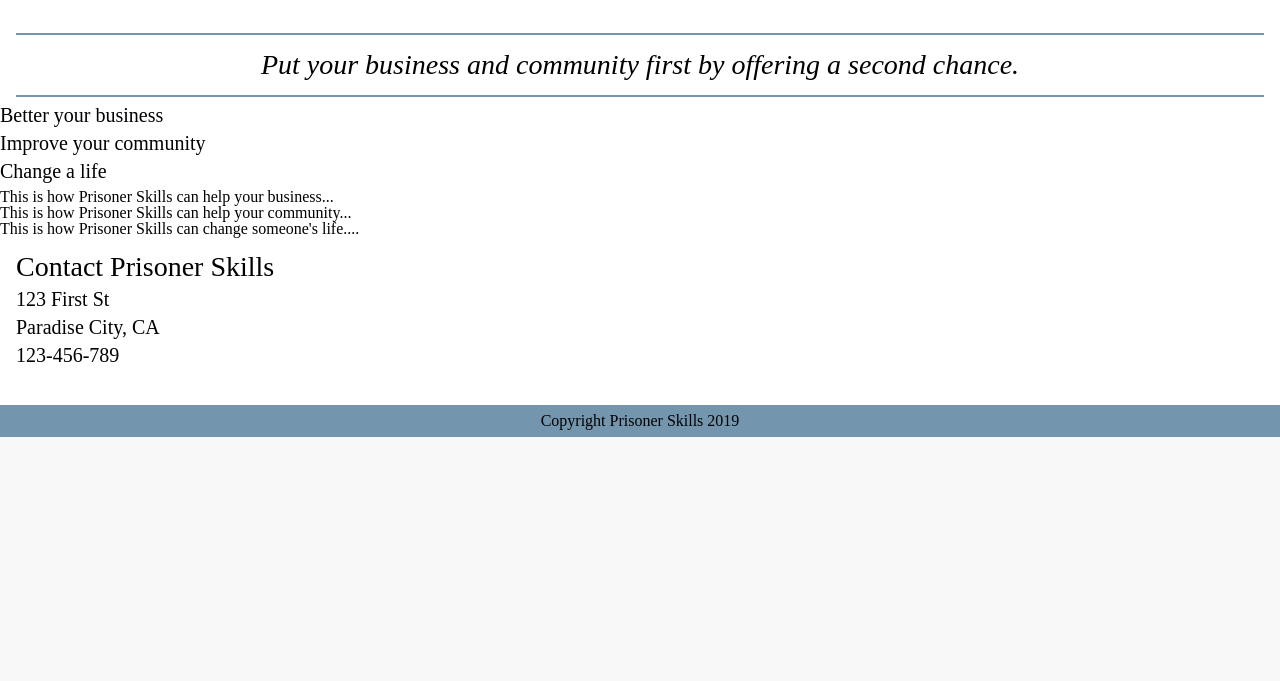
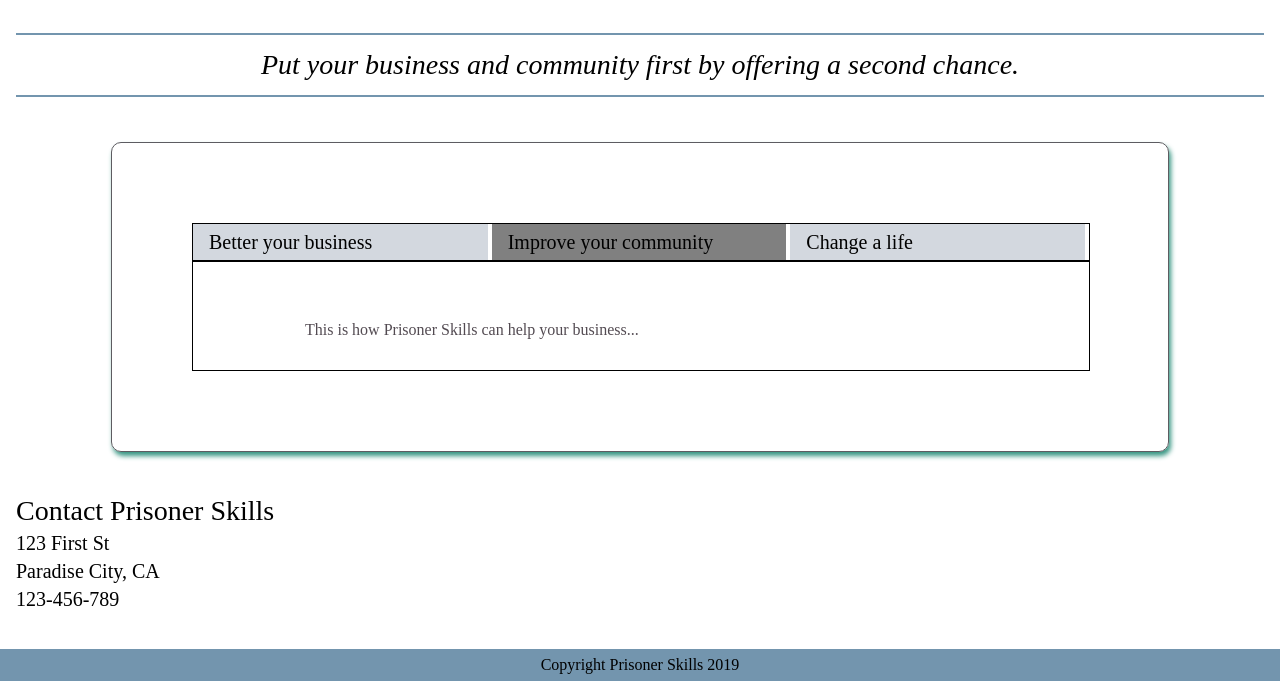
Before and after one commit to buildweek-prisonerskills/User-Interface, a PHP site: page /prisonerskills.html in a window 1280 px wide. Shown: the part 453-1134 px from the top of the page. Before the commit the page ends 890 px from the top, so only its background shows below. Run offline with PHP 8.4, Linux system fonts and the light colour scheme.

Commit message:
More progress on tabs: css seems complete, still need to add JS/event listeners

```diff
--- a/css/index.css
+++ b/css/index.css
@@ -254,26 +254,6 @@ a:hover {
 .contact-info h4 {
   margin: 1rem 0 0.5rem 0;
 }
-.profiles-container {
-  display: flex;
-  justify-content: space-evenly;
-}
-.profiles-container .profile {
-  border: 1px solid #7395ae;
-  display: flex;
-  flex-direction: column;
-  justify-content: space-evenly;
-  align-items: center;
-}
-.profiles-container .profile h4 {
-  margin: 1rem 0;
-}
-.profiles-container .profile p {
-  margin-bottom: 0.5rem;
-}
-.profiles-container .profile button {
-  margin-bottom: 0.5rem;
-}
 .about-main .about-headline-container {
   margin: 1.5rem auto;
 }
@@ -296,3 +276,60 @@ a:hover {
   border-radius: 8px;
   padding: 0.5rem;
 }
+.tabs-container {
+  padding: 5rem;
+  border: 1px solid black;
+  width: 70%;
+  margin: 45px auto;
+  display: flex;
+  border: 1px solid #5D5c61;
+  box-shadow: 2px 4px 5px #379683;
+  border-radius: 10px;
+  overflow: hidden;
+}
+.tabs-container .tabs {
+  width: 100%;
+}
+.tabs-container .tabs .tabs-content {
+  border: 1px solid black;
+  width: 100%;
+  height: 3rem;
+  display: flex;
+  justify-content: center;
+  padding-top: 60px;
+}
+.tabs-container .tabs .a-tab {
+  display: none;
+  width: 75%;
+}
+.tabs-container .tabs .a-tab .tab-item-text p {
+  color: #534B52;
+}
+.tabs-container .tabs .tab-item-selected {
+  display: block;
+}
+.tabs-container .tabs .tab-item-selected p {
+  color: green;
+}
+.tabs-container .tabs .tab-headers {
+  border: 1px solid black;
+  display: flex;
+  width: 100%;
+  justify-content: space-evenly;
+}
+.tabs-container .tabs .tab-link {
+  width: 30%;
+  border-right: 4px solid white;
+  background-color: #d3d8df;
+  padding: 0 3rem 0 1rem;
+  cursor: pointer;
+}
+.tabs-container .tabs .tab-link:hover {
+  background-color: #7395ae;
+}
+.tabs-container .tabs .tab-link-selected {
+  background-color: gray;
+}
+.tabs-container .tabs .tab-link-selected:hover {
+  background-color: #7395ae98;
+}
--- a/less/index.less
+++ b/less/index.less
@@ -5,4 +5,4 @@
 @import "footer.less";
 @import "home-page.less";
 @import "about-main.less";
-@import "tabs.less"
+@import "tabs.less";
--- a/less/tabs.less
+++ b/less/tabs.less
@@ -1,40 +1,61 @@
 .tabs-container {
+    padding: 5rem;
     border: 1px solid black;
-    // width: 70%;
-    // margin: 45px auto;
-    // display: flex;
-    // border: 1px solid @navigation-text;
-    // box-shadow: 2px 4px 5px @footer-bg;
-    // border-radius: 10px;
-    // overflow: hidden;
-    // .tabs {
-    //     width: 100%;
-    //     .tabs-content {
-    //       width: 100%;
-    //       height: 3rem;
-    //       display: flex;
-    //       justify-content: center;
-    //       padding-top: 60px;
-    //     }
-    //     .a-tab {
-    //         display: none;
-    //         width: 75%;
-    //         .tab-item-text {
-    //             p {
-    //                 color: red;
-    //             }
-    //         }
-    //     }
-    //     .tab-item-selected {
-    //         display: block;
-    //         p {
-    //             color: green;
-    //         }
-    //     }
-    //     .tab-headers {
-    //         display: flex;
-    //         background-color: @Dark-Gray;
-    //     }
+    width: 70%;
+    margin: 45px auto;
+    display: flex;
+    border: 1px solid @navigation-text;
+    box-shadow: 2px 4px 5px @footer-bg;
+    border-radius: 10px;
+    overflow: hidden;
+    .tabs {
+        width: 100%;
+        .tabs-content {
+          border: 1px solid black;
+          width: 100%;
+          height: 3rem;
+          display: flex;
+          justify-content: center;
+          padding-top: 60px;
+        }
+        .a-tab {
+            display: none;
+            width: 75%;
+            .tab-item-text {
+                p {
+                    color: @Dark-Gray;
+                }
+            }
+        }
+        .tab-item-selected {
+            display: block;
+            p {
+                color: green;
+            }
+        }
+        .tab-headers {
+            border: 1px solid black;
+            display: flex;
+            width: 100%;
+            justify-content: space-evenly;
+        }
+        .tab-link {
+            width: 30%;
+            border-right: 4px solid white;
+            background-color: @Light-Gray;
+            padding: 0 3rem 0 1rem;
+            cursor: pointer;
+            &:hover {
+                background-color: @nav-background;
+            }
+        }
+        .tab-link-selected {
+            // z-index: 2;
+            background-color: gray;
+            &:hover {
+                background-color:  #7395ae98;
+            }
+        }
 
-    // } //<--- .tabs
-} //<--tabs-container
+    } //<--- .tabs
+}
--- a/prisonerskills.html
+++ b/prisonerskills.html
@@ -46,8 +46,8 @@
     <div class="tabs-container">
         <div class="tabs">
             <div class="tab-headers">
-                <div class="tab-link tab-link-selected" data-tab="1"><h5>Better your business</h5></div>
-                <div class="tab-link" data-tab="2"><h5>Improve your community</h5></div>
+                <div class="tab-link " data-tab="1"><h5>Better your business</h5></div>
+                <div class="tab-link tab-link-selected" data-tab="2"><h5>Improve your community</h5></div>
                 <div class="tab-link" data-tab="3"><h5>Change a life</h5></div>
             </div>
 
@@ -56,7 +56,7 @@
                     <div class="tab-item-text"><p>This is how Prisoner Skills can help your business...</p>
                     </div>
                 </div>
-                <div class="a-tab" data-tab="2">
+                <div class="a-tab " data-tab="2">
                     <div class="tab-item-text"><p>This is how Prisoner Skills can help your community...</p>
                     </div>
                 </div>
```
Also changed, not shown: less/home-page.less (line endings or trailing spaces).
